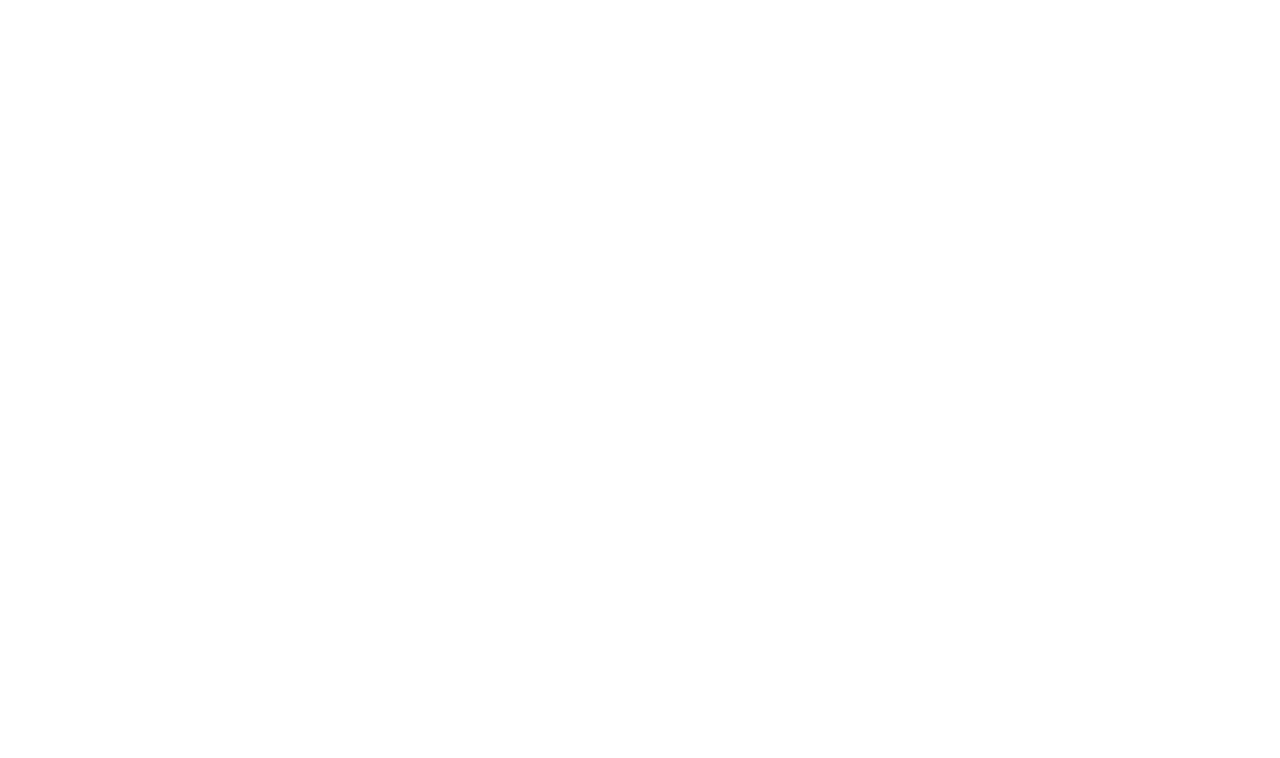
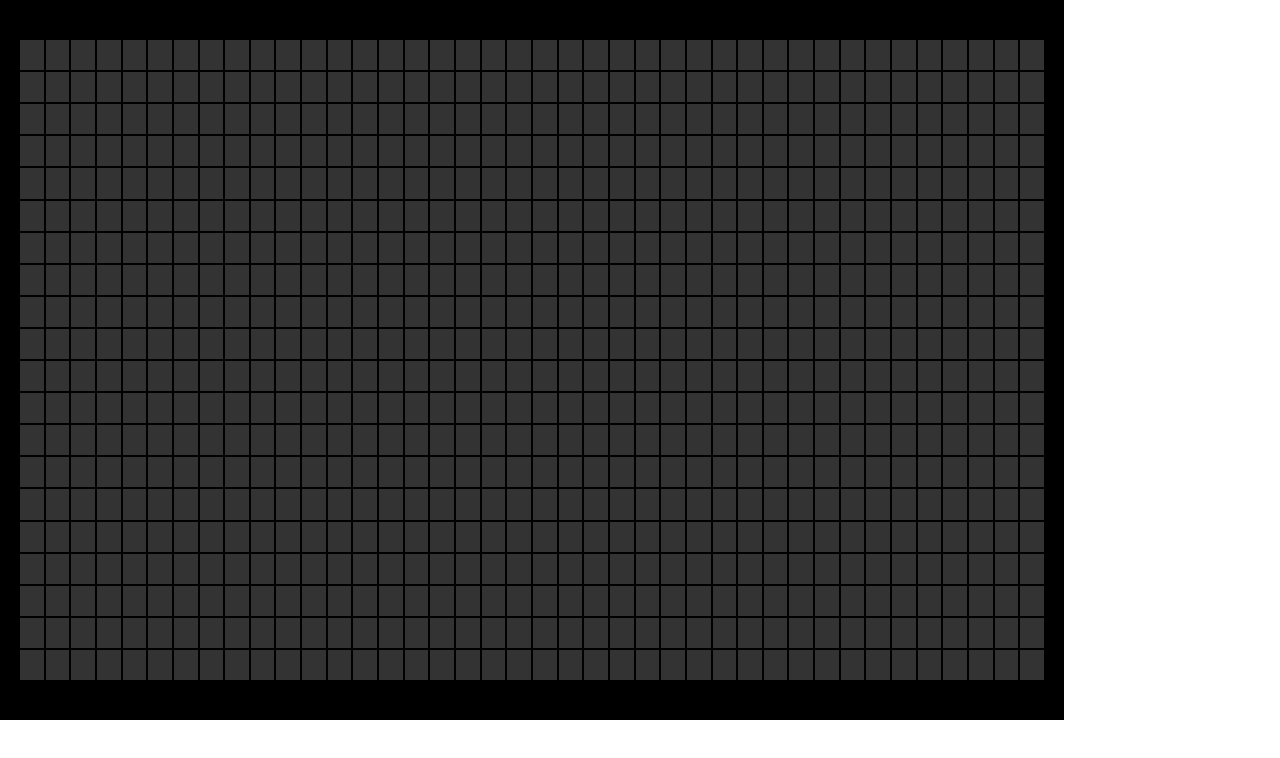
Before and after one commit to acciojob/Color-board-Adnanahmad27, a website: page main.html in a window 1280 px wide. Drawn offline with Linux system fonts and the light colour scheme.

Commit message:
created a submission

```diff
--- a/main.html
+++ b/main.html
@@ -8,7 +8,8 @@
 
 <body>
 	<!-- the entire body must be written by student -->
-    <script type="text/javascript" src="./script.js">
+	<div class = "container"></div>
+	<script type="text/javascript" src="./script.js">
 </script>
 
 </body>
--- a/script.js
+++ b/script.js
@@ -1 +1,23 @@
-//your JS code here. If required.
+const container = document.querySelector(".container");
+for(let i=0 ; i<800 ; i++){
+	let grid = document.createElement('div');
+	grid.className = "square";
+	grid.addEventListener("mouseover", onMouse);
+//	grid.addEventListener("mouseout", offMouse);
+	//grid.style.backgroundColor = '#333333';
+	container.appendChild(grid);
+}
+function offMouse(e) {
+
+}
+function onMouse(e) {
+	const color = '0123456789abcdef';
+	let generateColor = '#';
+	for(let i=0 ; i<6 ; i++){
+		generateColor += color[Math.floor(Math.random()*16)];
+	}
+	e.target.style.backgroundColor = generateColor;
+	setTimeout(() => {
+		e.target.style.backgroundColor = '#333333';
+	},1000);
+}
--- a/styles.css
+++ b/styles.css
@@ -1 +1,19 @@
 /*  your css code here. If applicable */
+*{
+	margin : 0px;
+	padding : 0px;
+}
+.container{
+	display : grid;
+	grid-template-columns : repeat(40 , 1fr);
+	grid-template-rows : repeat(20 , 1fr);
+	gap : 2px;
+	background-color : black;
+	height : 80vh;
+	width : 80vw;
+	padding : 40px 20px 40px 20px;
+}
+.square{
+	background-color: #333333;
+	transition: background-color 1s ease-out;
+}
```
